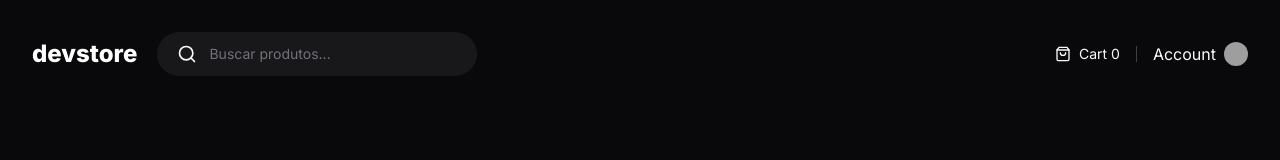
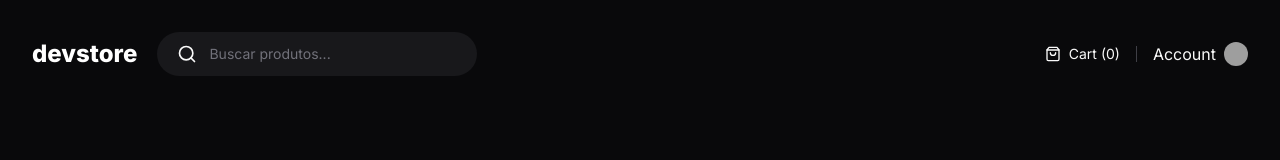
Before and after one commit to viniciusferreira7/devstore, a Next.js app: page /product/camiseta-dowhile-2022 in a window 1280 px wide. Shown: the top 160 px of the page. Built offline with nearby package versions, Linux system fonts and the light colour scheme; no server answers; grey boxes are pictures that could not be loaded.

Commit message:
feat: Adding to cart

```diff
--- a/src/app/(store)/product/[slug]/page.tsx
+++ b/src/app/(store)/product/[slug]/page.tsx
@@ -1,3 +1,4 @@
+import { AddToCartButton } from '@/app/components/add-to-cart-button'
 import { api } from '@/data/api'
 import { Product } from '@/data/types/product'
 import { Metadata } from 'next'
@@ -105,12 +106,7 @@ export default async function ProductPage({ params }: ProductProps) {
             </button>
           </div>
         </div>
-        <button
-          type="button"
-          className="mt-8 flex h-12 items-center justify-center rounded-full bg-emerald-600 font-semibold text-white"
-        >
-          Adicionar ao carrinho
-        </button>
+        <AddToCartButton productId={product.id} />
       </div>
     </div>
   )
--- /dev/null
+++ b/src/app/components/add-to-cart-button.tsx
@@ -0,0 +1,21 @@
+'use client'
+
+import { useCart } from '@/contexts/cart-context'
+
+interface AddToCartButtonProps {
+  productId: number
+}
+
+export function AddToCartButton({ productId }: AddToCartButtonProps) {
+  const { addToCart } = useCart()
+
+  return (
+    <button
+      type="button"
+      onClick={() => addToCart(productId)}
+      className="mt-8 flex h-12 items-center justify-center rounded-full bg-emerald-600 font-semibold text-white"
+    >
+      Adicionar ao carrinho
+    </button>
+  )
+}
--- /dev/null
+++ b/src/app/components/cart-wigdet.tsx
@@ -0,0 +1,15 @@
+'use client'
+
+import { useCart } from '@/contexts/cart-context'
+import { ShoppingBag } from 'lucide-react'
+
+export function CartWigdet() {
+  const { items } = useCart()
+
+  return (
+    <div className="flex items-center gap-2">
+      <ShoppingBag className="h-4 w-4" />
+      <span className="text-sm">Cart ({items.length})</span>
+    </div>
+  )
+}
--- a/src/app/components/header.tsx
+++ b/src/app/components/header.tsx
@@ -1,6 +1,7 @@
-import Link from 'next/link'
 import { Search, ShoppingBag } from 'lucide-react'
 import Image from 'next/image'
+import Link from 'next/link'
+import { CartWigdet } from './cart-wigdet'
 
 export function Header() {
   return (
@@ -18,11 +19,7 @@ export function Header() {
         </form>
       </div>
       <div className="flex items-center gap-4">
-        <div className="flex items-center gap-2">
-          <ShoppingBag className="h-4 w-4" />
-          <span className="text-sm">Cart 0</span>
-        </div>
-
+        <CartWigdet />
         <div className="h-4 w-px bg-zinc-700" />
 
         <Link href="/" className="flex items-center gap-2 hover:underline">
--- a/src/contexts/cart-context.tsx
+++ b/src/contexts/cart-context.tsx
@@ -3,13 +3,13 @@
 import { ReactNode, createContext, useContext, useState } from 'react'
 
 interface CartItem {
-  productId: string
+  productId: number
   quantity: number
 }
 
 interface CartContextType {
   items: CartItem[]
-  addToCart: (productId: string) => void
+  addToCart: (productId: number) => void
 }
 
 const CartContext = createContext({} as CartContextType)
@@ -17,21 +17,21 @@ const CartContext = createContext({} as CartContextType)
 export function CartProvider({ children }: { children: ReactNode }) {
   const [cartItems, setCartItems] = useState<CartItem[]>([])
 
-  function addToCart(productId: string) {
+  function addToCart(productId: number) {
     setCartItems((state) => {
       const productInCart = state.some((item) => item.productId === productId)
 
       if (productInCart) {
-        state.map((item) => {
+        return state.map((item) => {
           if (item.productId === productId) {
             return { ...item, quantity: item.quantity + 1 }
           }
 
           return item
         })
+      } else {
+        return [...state, { productId, quantity: 1 }]
       }
-
-      return [...state, { productId, quantity: 1 }]
     })
   }
 
```
